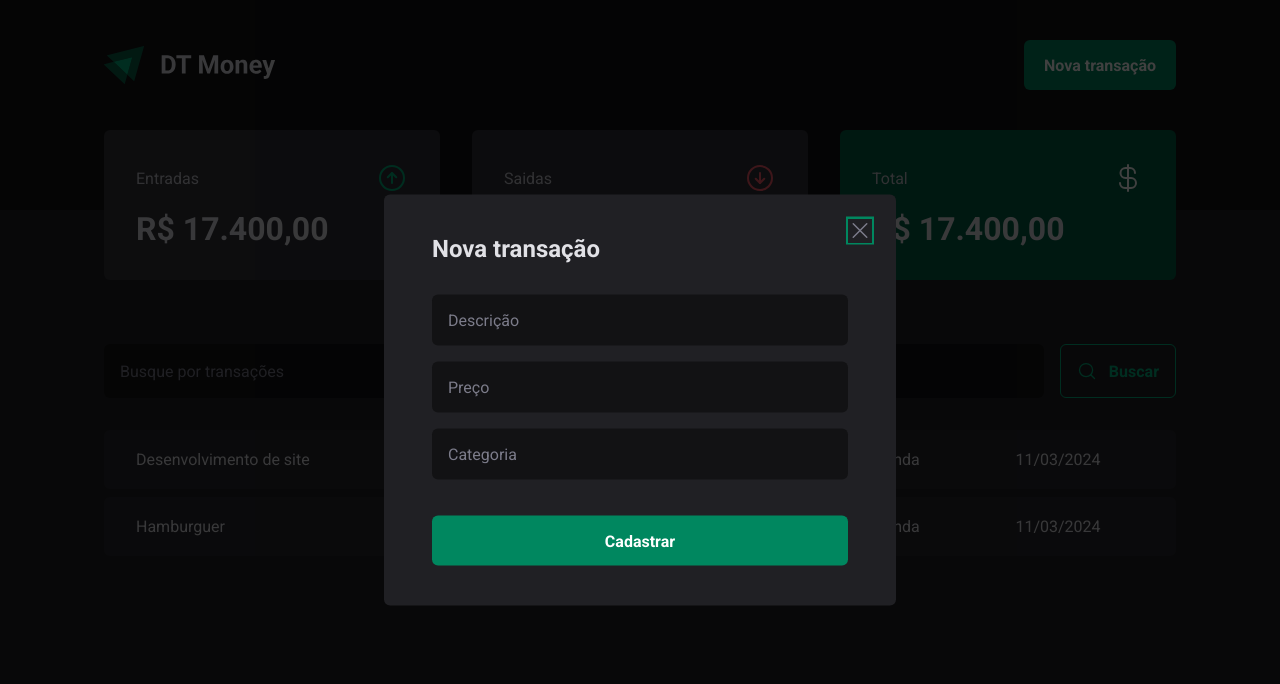
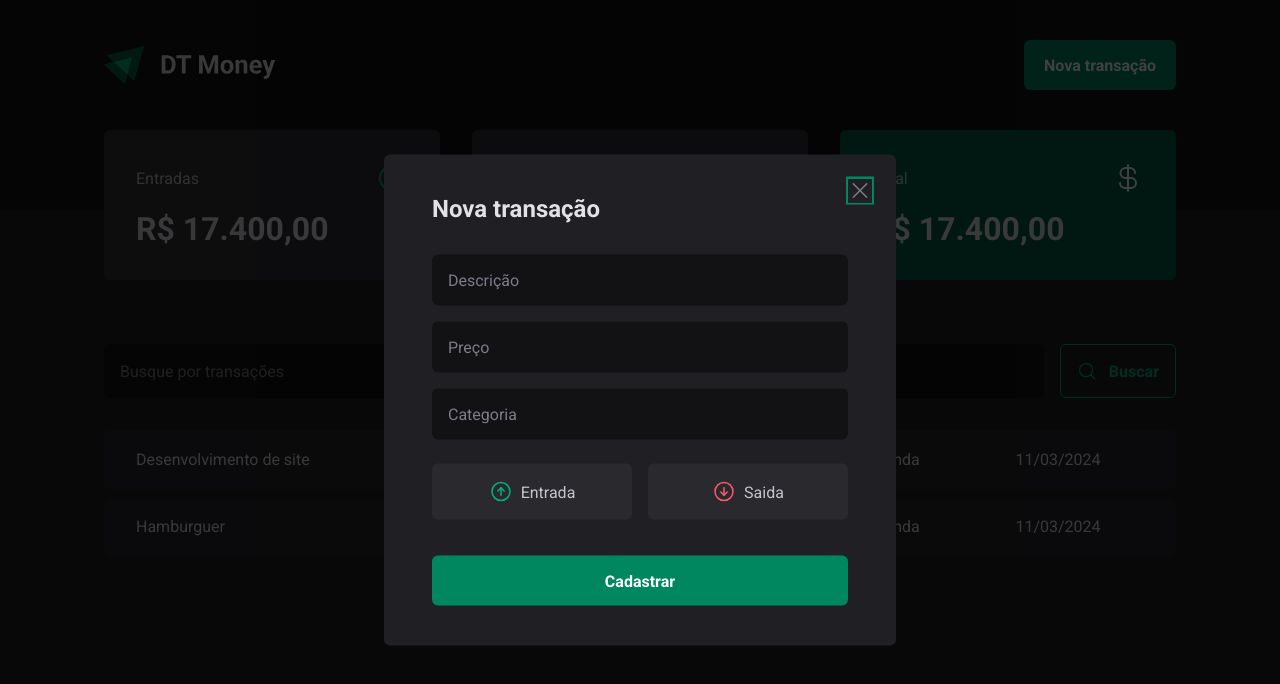
Before and after one commit to Gsilvaol/dt-money, a React (Vite) app: page / in a window 1280 px wide. Both pictures are taken after a click on the button "Nova transação". Shown: the top 684 px of the page. Built offline with nearby package versions, Linux system fonts and the light colour scheme.

Commit message:
botoes de entrada e saida

```diff
--- a/src/components/NewTransactionModal/index.tsx
+++ b/src/components/NewTransactionModal/index.tsx
@@ -1,6 +1,6 @@
 import * as  Dialog from "@radix-ui/react-dialog";
-import { CloseButton, Content, Overlay } from './styles';
-import { X } from "phosphor-react";
+import { CloseButton, Content, Overlay, TransactionType, TransactionTypeButton } from './styles';
+import { ArrowCircleDown, ArrowCircleUp, X } from "phosphor-react";
 
 export function NewTransactionModal() {
     return (
@@ -19,6 +19,18 @@
                     <input type="number" placeholder="Preço" />
                     <input type="text" placeholder="Categoria" />
 
+                    <TransactionType>
+                        <TransactionTypeButton variant="income">
+                            <ArrowCircleUp size={24} />
+                            Entrada
+                        </TransactionTypeButton>
+
+                        <TransactionTypeButton variant="outcome">
+                            <ArrowCircleDown size={24} />
+                            Saida
+                        </TransactionTypeButton>
+                    </TransactionType>
+
                     <button type="submit">
                         Cadastrar
                     </button>
--- a/src/components/NewTransactionModal/styles.ts
+++ b/src/components/NewTransactionModal/styles.ts
@@ -66,3 +66,31 @@
     cursor: pointer;
     color: ${props => props.theme["gray-500"]};
 `;
+
+export const TransactionType = styled.div`
+    display: grid;
+    grid-template-columns: repeat(2, 1fr);
+    gap: 1rem;
+    margin-top: 0.5rem;
+`;
+
+interface TransactionTypeButtonProps {
+    variant: 'income' | 'outcome';
+}
+
+export const TransactionTypeButton = styled.button<TransactionTypeButtonProps>`
+    background: ${props => props.theme["gray-700"]};
+    padding: 1rem;
+    display: flex;
+    align-items: center;
+    justify-content: center;
+    gap: 0.5rem;
+    border-radius: 6px;
+    cursor: pointer;
+    border: 0;
+    color: ${props => props.theme["gray-300"]};
+
+    svg {
+        color: ${props => props.variant === 'income' ? props.theme["green-300"] : props.theme["red-300"]};
+    }
+`;
```
